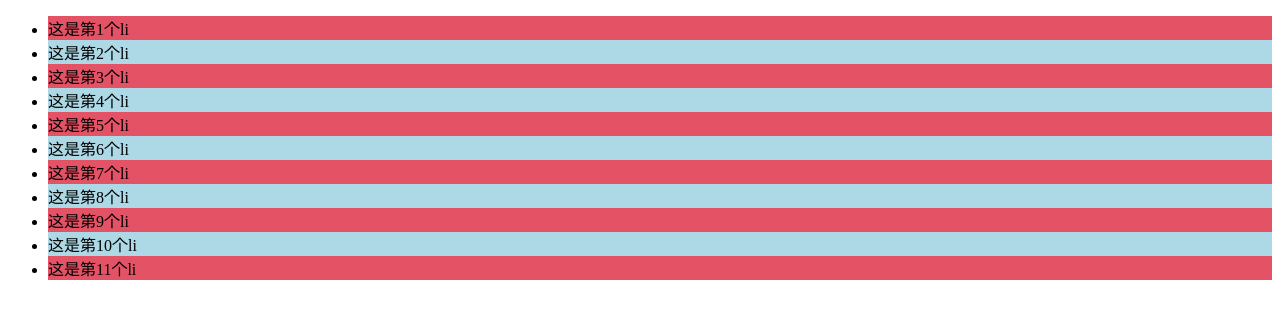
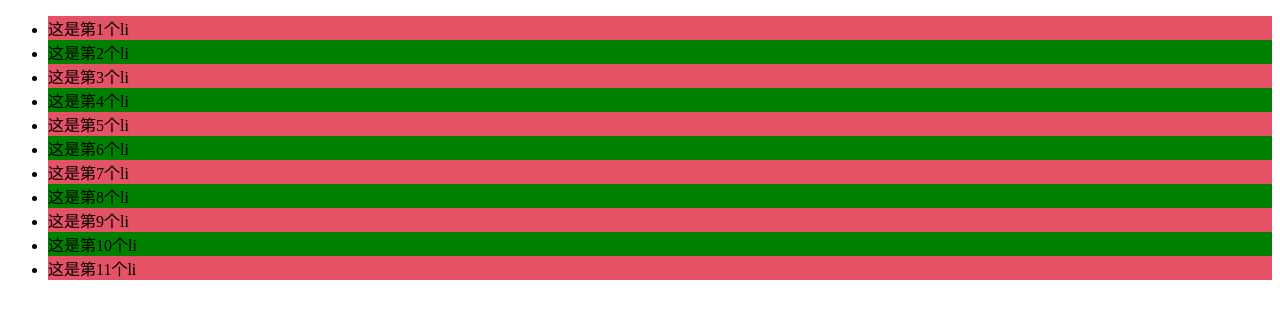
Before and after one commit to YomiA/webpackExample, a website built with webpack: page src/index.html in a window 1280 px wide. Built offline with nearby package versions, Linux system fonts and the light colour scheme.

Commit message:
New project of webpack

```diff
--- a/src/index.html
+++ b/src/index.html
@@ -6,7 +6,8 @@
 <!--    4.因为 main.js 中的代码，涉及到了 ES6 的新语法，但是浏览器不识别-->
 <!--    <script type="text/javascript" src="./main.js"></script>-->
 <!--    5.所以通过 webpack 这么一个前端构建工具，把 main.js 做了一下处理 生成了一个 bundle.js 的文件-->
-    <script type="text/javascript" src="../dist/bundle.js"></script>
+<!--    <script type="text/javascript" src="../dist/bundle.js"></script>-->
+    <script type="text/javascript" src="/bundle.js"></script>
 <!--    1.这是正常的表现，但是有了webpack之后不推荐使用如下这样-->
 <!--      <script type="text/javascript" src="/node_modules/jquery/dist/jquery.js"></script>-->
 <!--    2.注意：不推荐直接在这里引用任何包(js)和任何CSS文件,如果在这里引用很多的静态的css和js文件，会发起二次请求。浪费时间-->
--- a/src/main.js
+++ b/src/main.js
@@ -13,7 +13,7 @@ import $ from 'jquery'
 // const $ = require('jquery')就和这个 node 语法类似
 
 $(function () {
-    $('li:odd').css('backgroundColor','lightblue')
+    $('li:odd').css('backgroundColor','green');
     $('li:even').css('backgroundColor',function () {
         return '#' + 'E35265'
     })
@@ -30,3 +30,27 @@ $(function () {
 // package.json文件。这是项目的配置文件，它非常重要，每个项目的根目录下面，一般都有一个package.json文件，它定义了这个项目
 // 所需要的各种模块，以及项目的配置信息（比如名称、版本、许可证等元数据）。当我们用npm install 命令下载包的时候，就是根据这
 // 个配置文件，自动下载所需的模块。
+
+// 方法1见上面  webpack 要打包的文件的路径 打包好的文件存放的路径
+
+// 方法2见 webpack.config.js 文件  只有输入webpack就能打包
+
+// 方法3 使用 webpack-dev-server 这个工具，来实现自动打包编译的功能
+
+// 1. 运行 npm i webpack-dev-server -D 把这个工具安装到项目的本地开发依赖
+
+// 2. 安装完成之后，这个工具的用法，和 webpack 命令的用法完全一样
+
+// 3. 由于我们是在项目中，本地安装(项目)的 webpack-dev-server，所以，无法把它当做 脚本命令，在 powershell 终端中直接运行(只有那些 安装到 全局 -g 的工具，才能在 终端中 正常执行)
+
+// 4. 注意：webpack-dev-server 这个工具，如果想要正常运行，要求在本地项目中，必须安装 webpack 即使你全局安装了webpack，你也要在本地中再安装一个
+
+// 5. 注意：webpack-dev-server 这个工具打包好的 bundle.js 并不是放在dist文件夹里的，不是 ../dist/bundle.js 这个，所以
+//    引用 ../dist/bundle.js 页面显示没变化
+
+// 6. 注意：webpack-dev-server 这个工具帮我们打包生成的 bundle.js 文件，并没有存放到 实际的 物理磁盘上 (但是你访问http://localhost:8080/bundle.js却是存在的)
+//    而是直接托管到了 电脑的内存中 ，所以，我们在 项目根目录中 ，找不到这个打包好的 bundle.js 文件
+
+// 7. 注意：在 package.json 文件中 找到 scripts 中的 dev 后面的参数 变化 --open(表示运行完之后直接打开浏览器)
+//    --port 端口号(表示你自己想要哪个端口号) --contentBase 文件夹名称(表示你打开的时候默认哪个文件夹为根目录)
+//    --hot(表示热更新，局部刷新页面，如果是修改css代码，则页面不会刷新)
```
Also changed, not shown: package.json (+9 -3 lines), dist/bundle.js, 1 other file.
